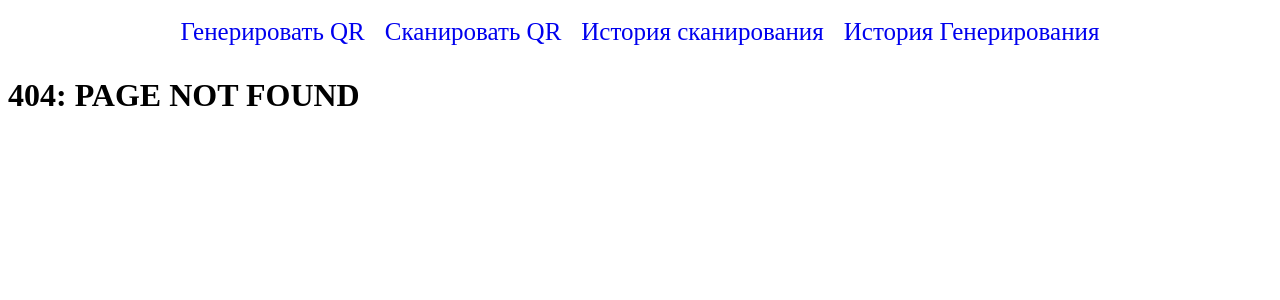
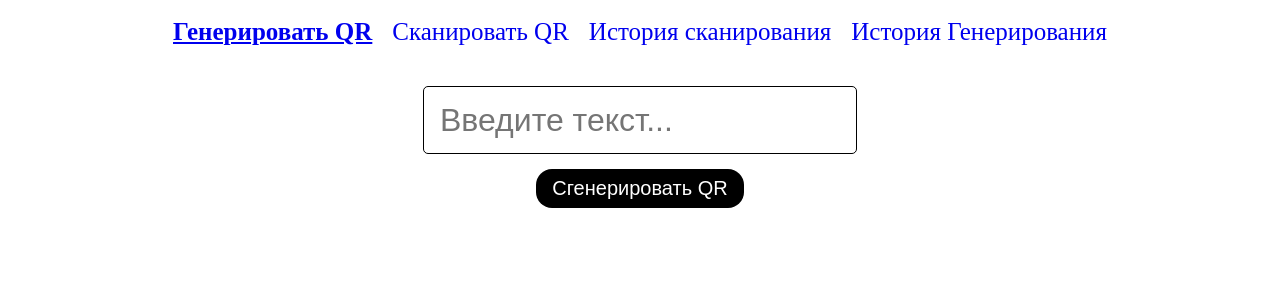
Before and after one commit to Yurik-00007/qr-code, a React (Vite) app: page / in a window 1280 px wide. Before the commit this address led to /404. Shown: the top 300 px of the page. Built offline with nearby package versions, Linux system fonts and the light colour scheme.

Commit message:
add new Route

```diff
--- a/src/Layout.jsx
+++ b/src/Layout.jsx
@@ -13,6 +13,7 @@ export const Layout = () => {
       <Navigation/>
       <Routes>
         <Route  path={'/qr-code'} element={<QrCodeGenerator/>}/>
+        <Route  path={'/'} element={<QrCodeGenerator/>}/>
         <Route path={"/scan"} element={<QrCodeScaner/>}/>
         <Route path={"/generate-history"} element={<GenerateHistory/>}/>
         <Route path={"/scan-history"} element={<ScanHistory/>}/>
```
